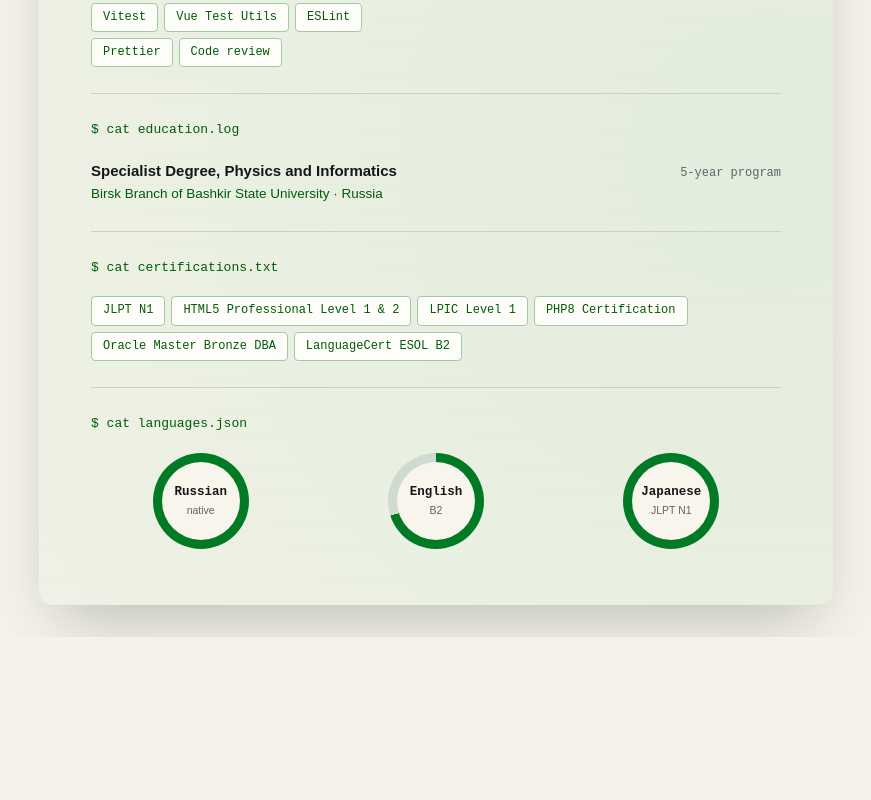
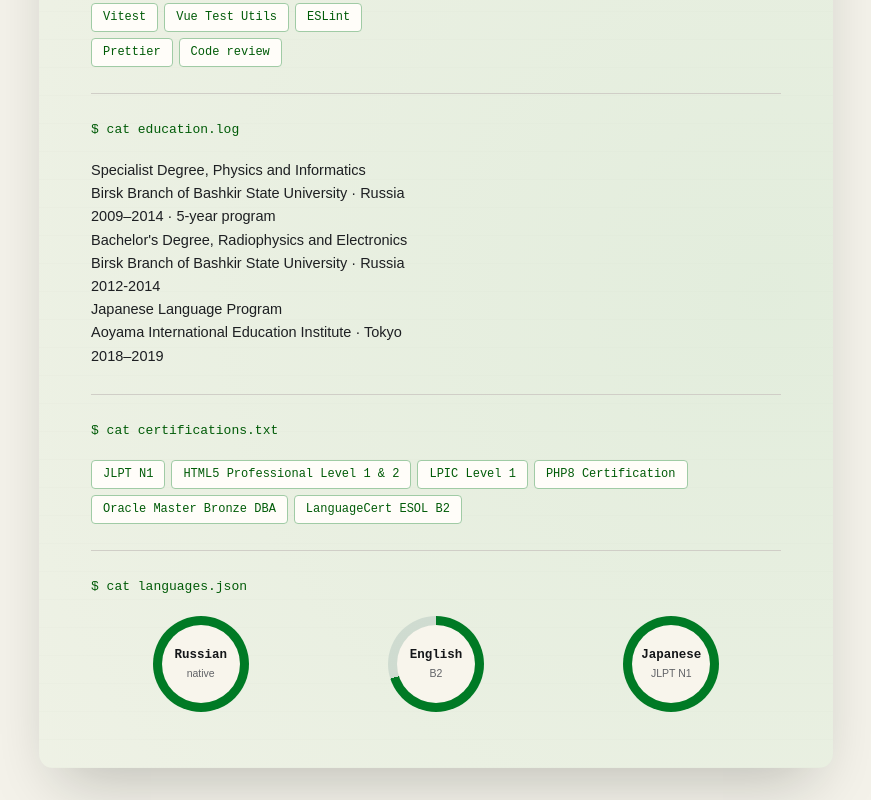
Before and after one commit to GrayMurakami/website-resume, a Nuxt app: page / in a window 1280 px wide. Shown: the part 3200-4000 px from the top of the page, without its empty margins (204-1075 px from the left). Before the commit the page ends 3837 px from the top, so only its background shows below. Built offline with nearby package versions, Linux system fonts and the light colour scheme.

Commit message:
feat: education added

```diff
--- a/app/components/resume/ResumeEducation.vue
+++ b/app/components/resume/ResumeEducation.vue
@@ -1,48 +1,48 @@
+<script setup lang="ts">
+interface EducationItem {
+  title: string;
+  org: string;
+  date: string;
+}
+
+const education: readonly EducationItem[] = [
+  {
+    title: 'Specialist Degree, Physics and Informatics',
+    org: 'Birsk Branch of Bashkir State University · Russia',
+    date: '2009–2014 · 5-year program',
+  },
+  {
+    title: "Bachelor's Degree, Radiophysics and Electronics",
+    org: 'Birsk Branch of Bashkir State University · Russia',
+    date: '2012-2014',
+  },
+  {
+    title: 'Japanese Language Program',
+    org: 'Aoyama International Education Institute · Tokyo',
+    date: '2018–2019',
+  },
+];
+</script>
 
 <template>
   <div class="section-label">
     $ cat education.log
   </div>
-  <div class="edu-item">
+  <div
+    v-for="item in education"
+    :key="item.title"
+    class="edu-item"
+  >
     <div>
       <div class="edu-title">
-        Specialist Degree, Physics and Informatics
+        {{ item.title }}
       </div>
       <div class="edu-org">
-        Birsk Branch of Bashkir State University · Russia
+        {{ item.org }}
       </div>
     </div>
     <div class="edu-date">
-      5-year program
+      {{ item.date }}
     </div>
   </div>
 </template>
-
-<style scoped>
-.edu-item {
-  display: flex;
-  justify-content: space-between;
-  align-items: baseline;
-  gap: 12px;
-  flex-wrap: wrap;
-  margin-bottom: 8px;
-}
-
-.edu-title {
-  font-weight: 600;
-  font-size: 15px;
-  color: var(--text-strong);
-}
-
-.edu-org {
-  color: var(--accent-strong);
-  font-size: 13.5px;
-}
-
-.edu-date {
-  font-family: var(--mono);
-  font-size: 12px;
-  color: var(--text-muted);
-  white-space: nowrap;
-}
-</style>
```
